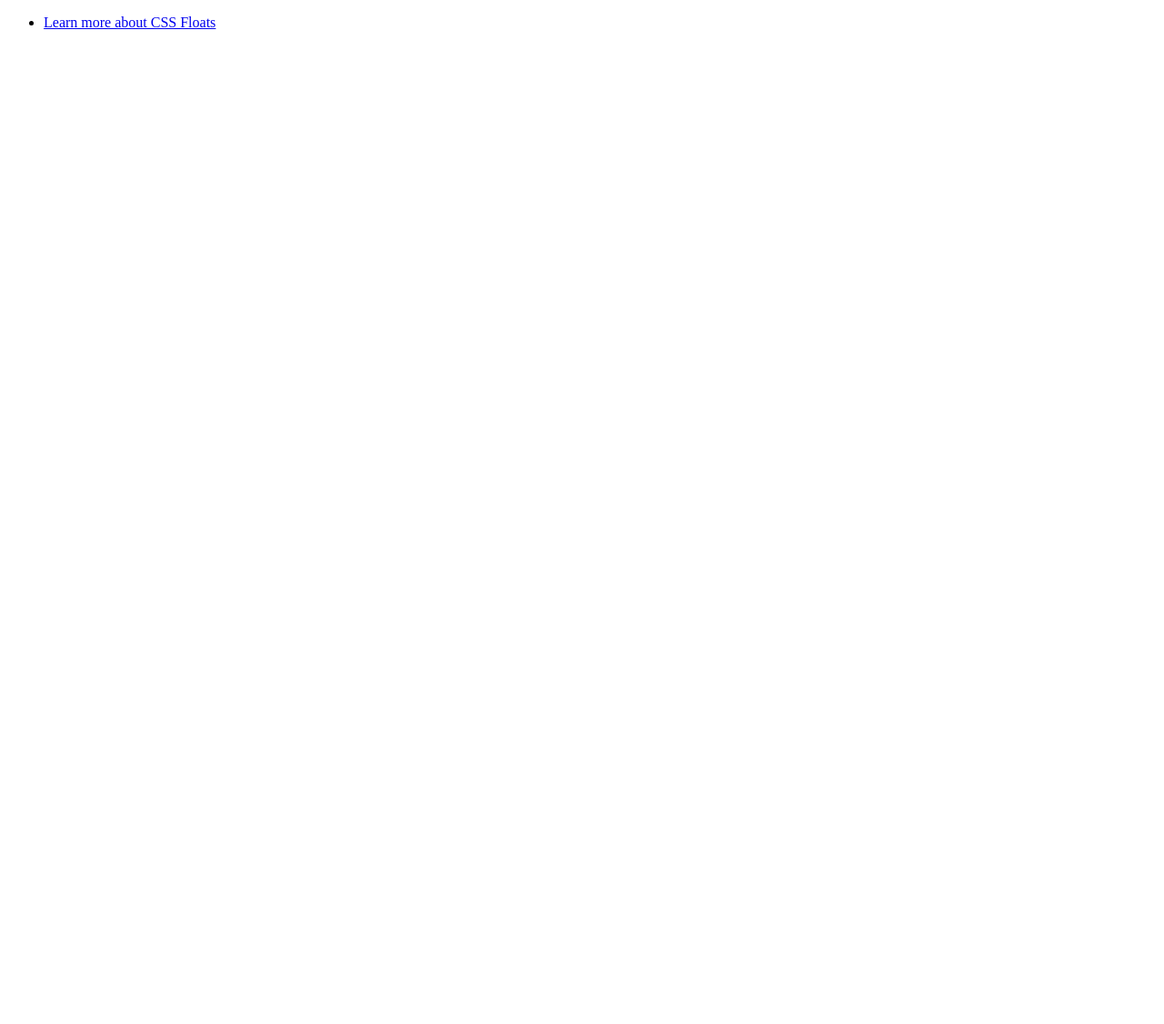
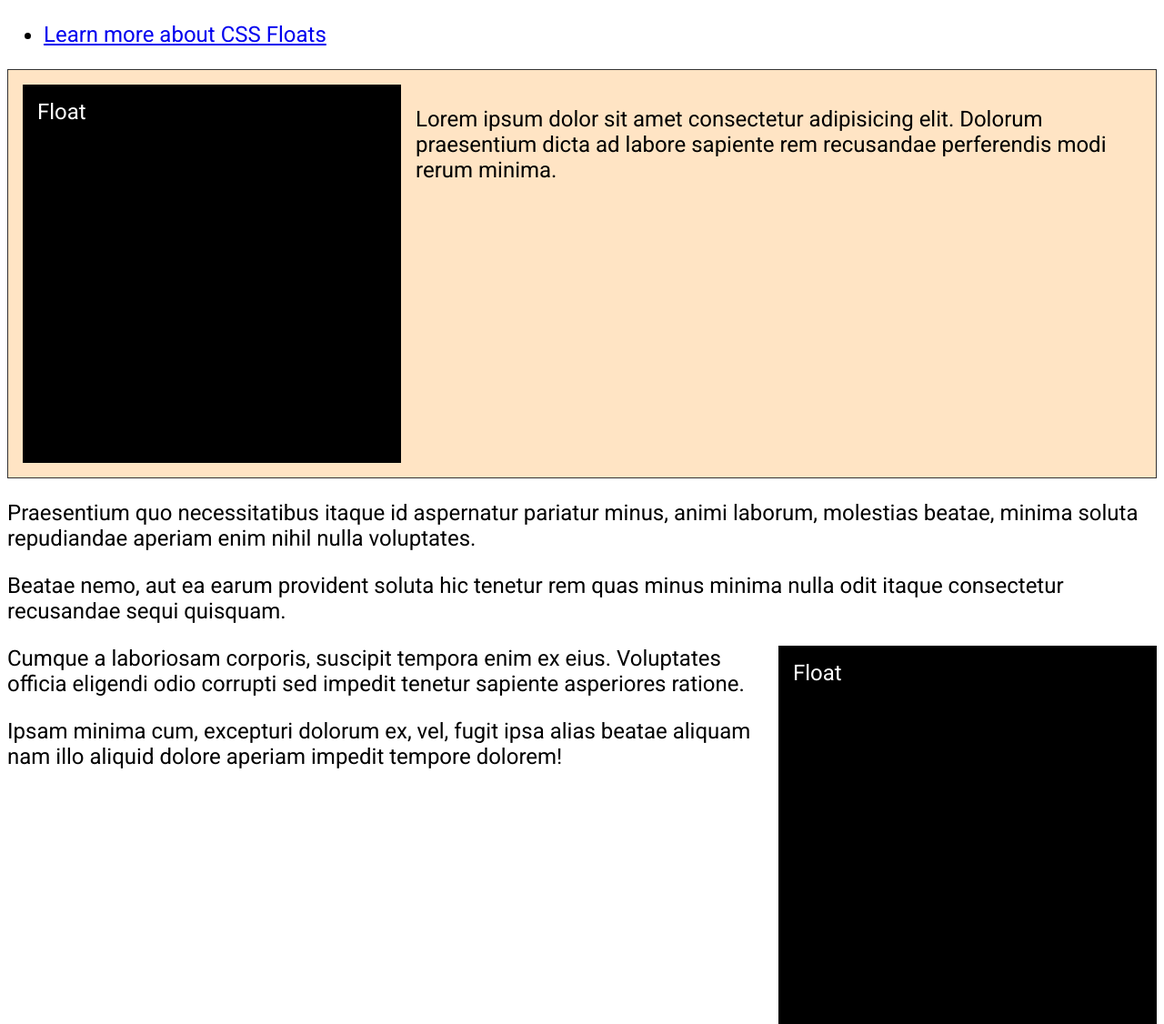
Before and after one commit to spencer2129/css_course, a plain HTML site: page lesson_10_floats/index.html in a window 1280 px wide. Shown: the whole page at 91% size. Before the commit the page ends 800 px from the top, so only its background shows below. Drawn offline with Linux system fonts and the light colour scheme.

Commit message:
Floats syntax and description

```diff
--- a/lesson_10_floats/css/style.css
+++ b/lesson_10_floats/css/style.css
@@ -5,3 +5,32 @@ body {
     font-family: "Roboto", sans-serif;
     font-weight: 400;
 }
+
+.block {
+    width: 30vw;
+    height: 30vw;
+    background-color: #000;
+    color: #fff;
+    padding: 1rem;
+}
+
+.left {
+    float: left;
+    margin-right: 1rem;
+}
+
+.right {
+    float: right;
+    margin-left: 1rem;
+}
+
+.clear {
+    clear: both;
+}
+
+section {
+    background-color: bisque;
+    border: 1px solid #333;
+    padding: 1rem;
+    display: flow-root;
+}
--- a/lesson_10_floats/index.html
+++ b/lesson_10_floats/index.html
@@ -6,7 +6,7 @@
         <meta name="author" content="Spencer Aranda">
         <meta name="description" content="Lesson 10 CSS Floats">
         <title>CSS Floats</title>
-        <link rel="styleshhet" href="./css/style.css">
+        <link rel="stylesheet" href="./css/style.css">
     </head>
 
     <body>
@@ -17,5 +17,16 @@
                 </ul>
             </nav>
         </header>
+
+            <section>
+                <div class="block left">Float</div>
+                <p>Lorem ipsum dolor sit amet consectetur adipisicing elit. Dolorum praesentium dicta ad labore sapiente rem recusandae perferendis modi rerum minima.</p>
+            </section>
+            <p>Praesentium quo necessitatibus itaque id aspernatur pariatur minus, animi laborum, molestias beatae, minima soluta repudiandae aperiam enim nihil nulla voluptates.</p>
+            <p>Beatae nemo, aut ea earum provident soluta hic tenetur rem quas minus minima nulla odit itaque consectetur recusandae sequi quisquam.</p>
+            <div class="block right">Float</div>
+            <p>Cumque a laboriosam corporis, suscipit tempora enim ex eius. Voluptates officia eligendi odio corrupti sed impedit tenetur sapiente asperiores ratione.</p>
+            <p>Ipsam minima cum, excepturi dolorum ex, vel, fugit ipsa alias beatae aliquam nam illo aliquid dolore aperiam impedit tempore dolorem!</p>
+
     </body>
 </html>
```
Also changed, not shown: lesson_10_floats/floats.html (+21 -0 lines).
